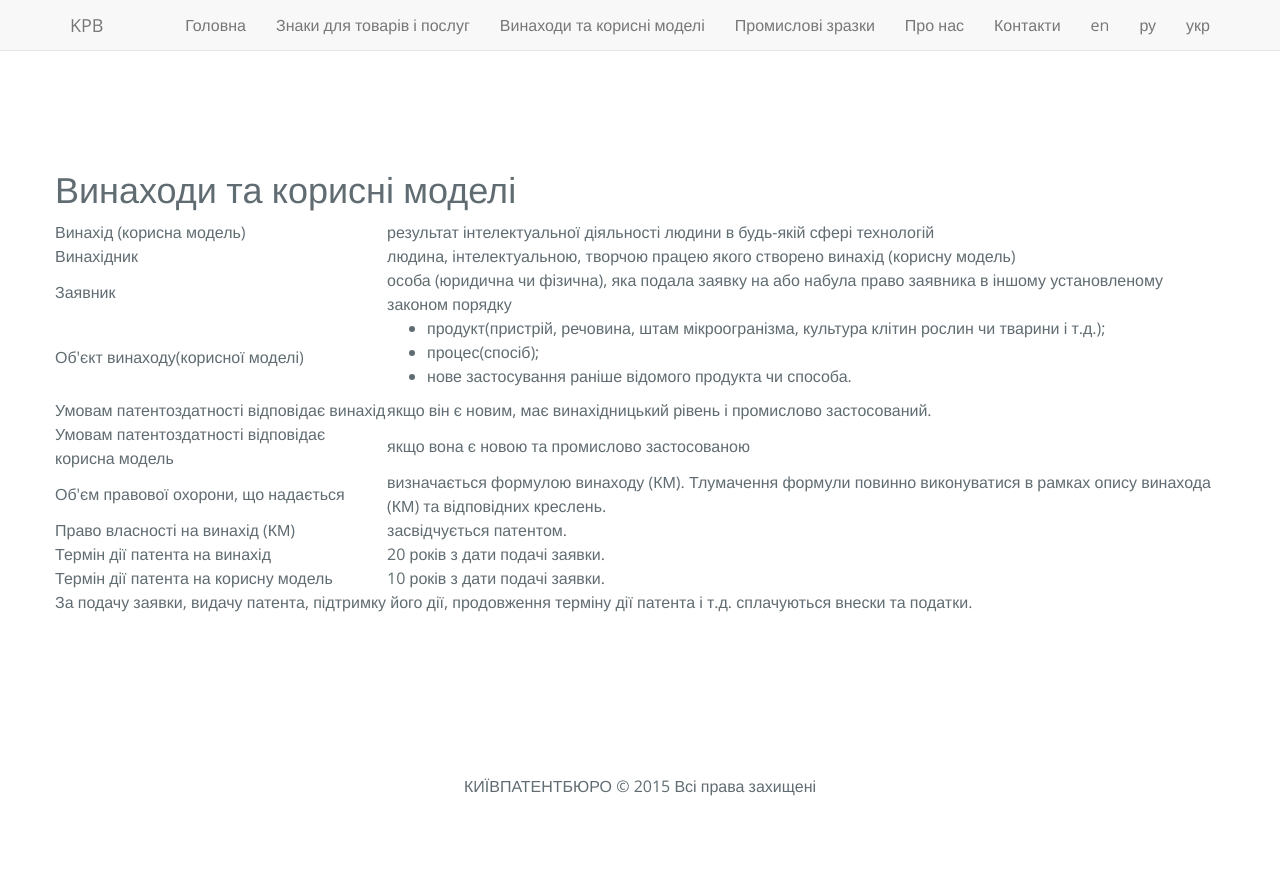
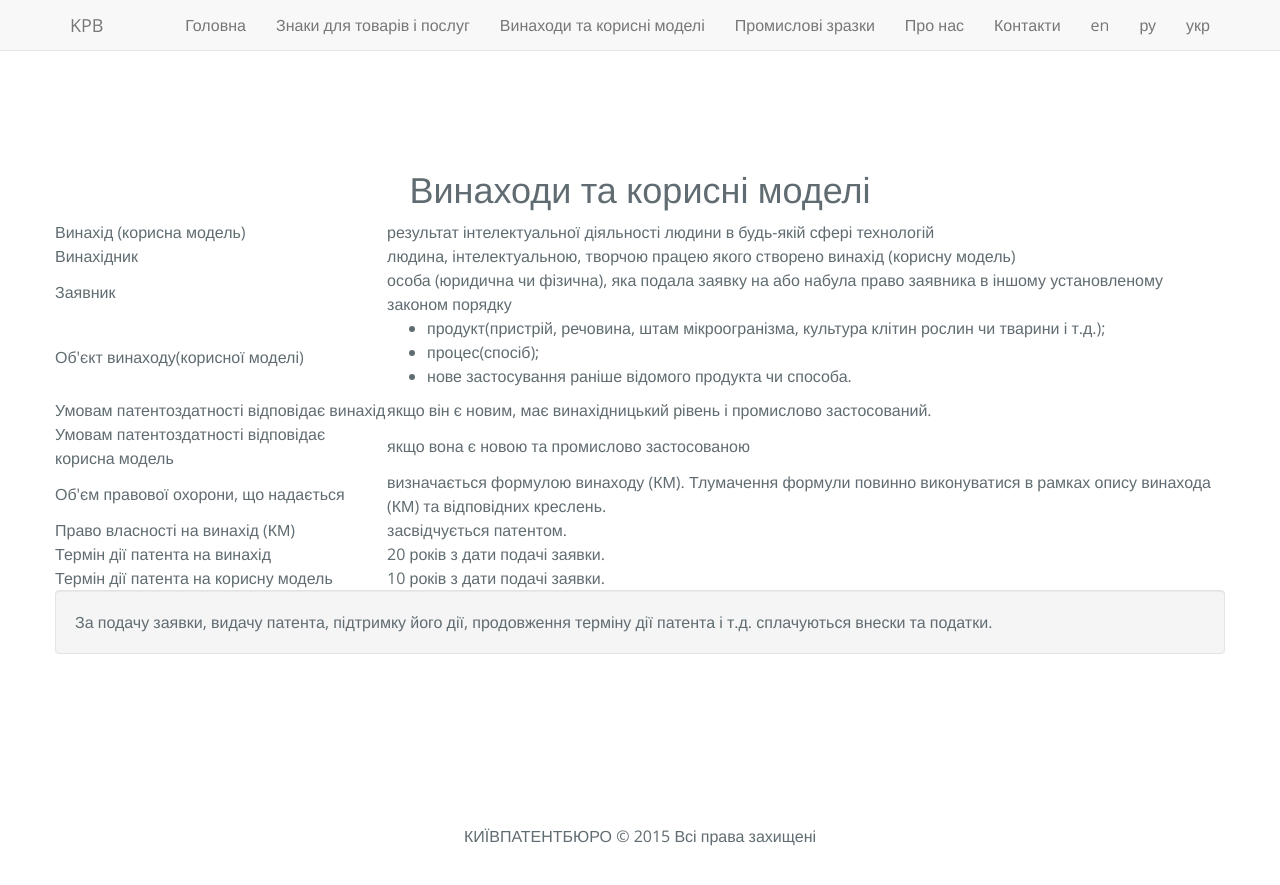
Before and after one commit to Mindshine/patent, a Jekyll site: the page built from _posts/ua/pages/2000-01-01-inventions.html, in a window 1280 px wide. Shown: the top 885 px of the page. Built offline with Jekyll 4.4.1, drawn with Linux system fonts in a browser that asks for light colours; Markdown is read by kramdown in place of the engine named in the settings.

Commit message:
Update 2000-01-01-inventions.html

```diff
--- a/_posts/ua/pages/2000-01-01-inventions.html
+++ b/_posts/ua/pages/2000-01-01-inventions.html
@@ -3,7 +3,13 @@ name: inventions
 title: Київпатентбюро
 lang: ua
 ---
-<h1>Винаходи та корисні моделі</h1>
+<div class="row">
+  <div class="col-lg-12 text-center">
+    <h1>Винаходи та корисні моделі</h1>
+  </div>
+</div>
+<div class="row">
+  <div class="col-lg-12 text-left">
 <table>
   <tr>
     <td>Винахід (корисна модель)</td><td>результат інтелектуальної діяльності людини в будь-якій сфері технологій</td>
@@ -43,4 +49,6 @@ lang: ua
     <td>Термін дії патента на корисну модель</td><td>10 років з дати подачі заявки.</td>
   </tr>
 </table>
-<p>За подачу заявки, видачу патента, підтримку його дії, продовження терміну дії патента і т.д. сплачуються внески та податки.</p>
+<div class="well">За подачу заявки, видачу патента, підтримку його дії, продовження терміну дії патента і т.д. сплачуються внески та податки.</div>
+  </div>
+</div>
```
